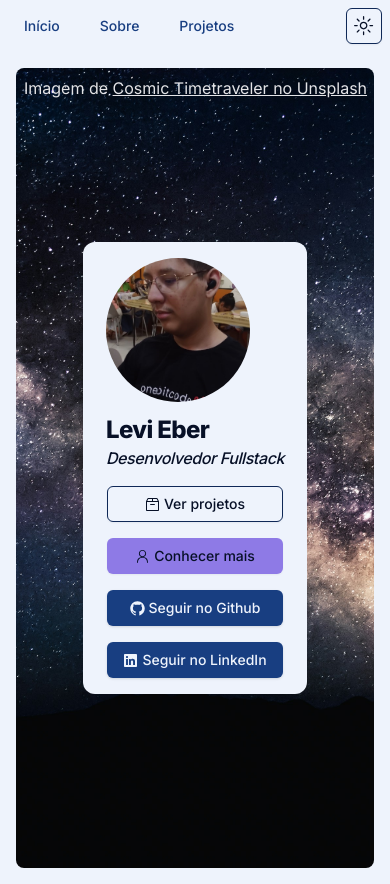
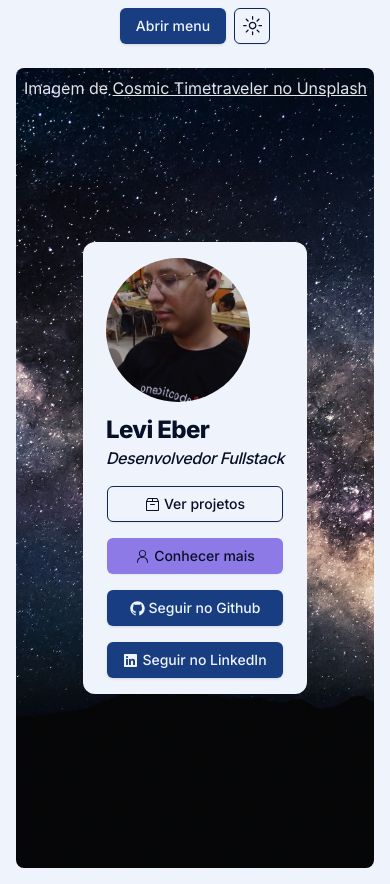
Before and after one commit to Levieber/levitolio, a Next.js app: page / in a window 390 px wide. Built offline with nearby package versions, Linux system fonts and the light colour scheme.

Commit message:
feat: add menu action on smaller resolutions

```diff
--- a/src/components/header.tsx
+++ b/src/components/header.tsx
@@ -1,6 +1,10 @@
+"use client";
+
 import Link from "next/link";
 import { ThemeToggle } from "./theme-toggle";
 import { Button } from "./ui/button";
+import * as Dropdown from "./ui/dropdown-menu";
+import { useRouter } from "next/navigation";
 
 type HeaderLink = Array<{
 	label: string;
@@ -23,11 +27,13 @@ const links: HeaderLink = [
 ];
 
 export function Header() {
+	const router = useRouter();
+
 	return (
-		<header className="flex justify-between p-2">
-			<ul className="flex gap-2">
+		<header className="flex justify-center sm:justify-between p-2">
+			<ul className="hidden sm:flex sm:gap-2">
 				{links.map(({ href, label }) => (
-					<li>
+					<li key={href}>
 						<Button variant="link" asChild>
 							<Link className="hover:underline" href={href}>
 								{label}
@@ -36,7 +42,21 @@ export function Header() {
 					</li>
 				))}
 			</ul>
-			<ThemeToggle />
+			<div className="flex gap-2">
+				<Dropdown.DropdownMenu>
+					<Dropdown.DropdownMenuTrigger className="sm:hidden" asChild>
+						<Button>Abrir menu</Button>
+					</Dropdown.DropdownMenuTrigger>
+					<Dropdown.DropdownMenuContent>
+						{links.map(({ href, label }) => (
+							<Dropdown.DropdownMenuItem key={href}>
+								<Link href={href}>{label}</Link>
+							</Dropdown.DropdownMenuItem>
+						))}
+					</Dropdown.DropdownMenuContent>
+				</Dropdown.DropdownMenu>
+				<ThemeToggle />
+			</div>
 		</header>
 	);
 }
```
